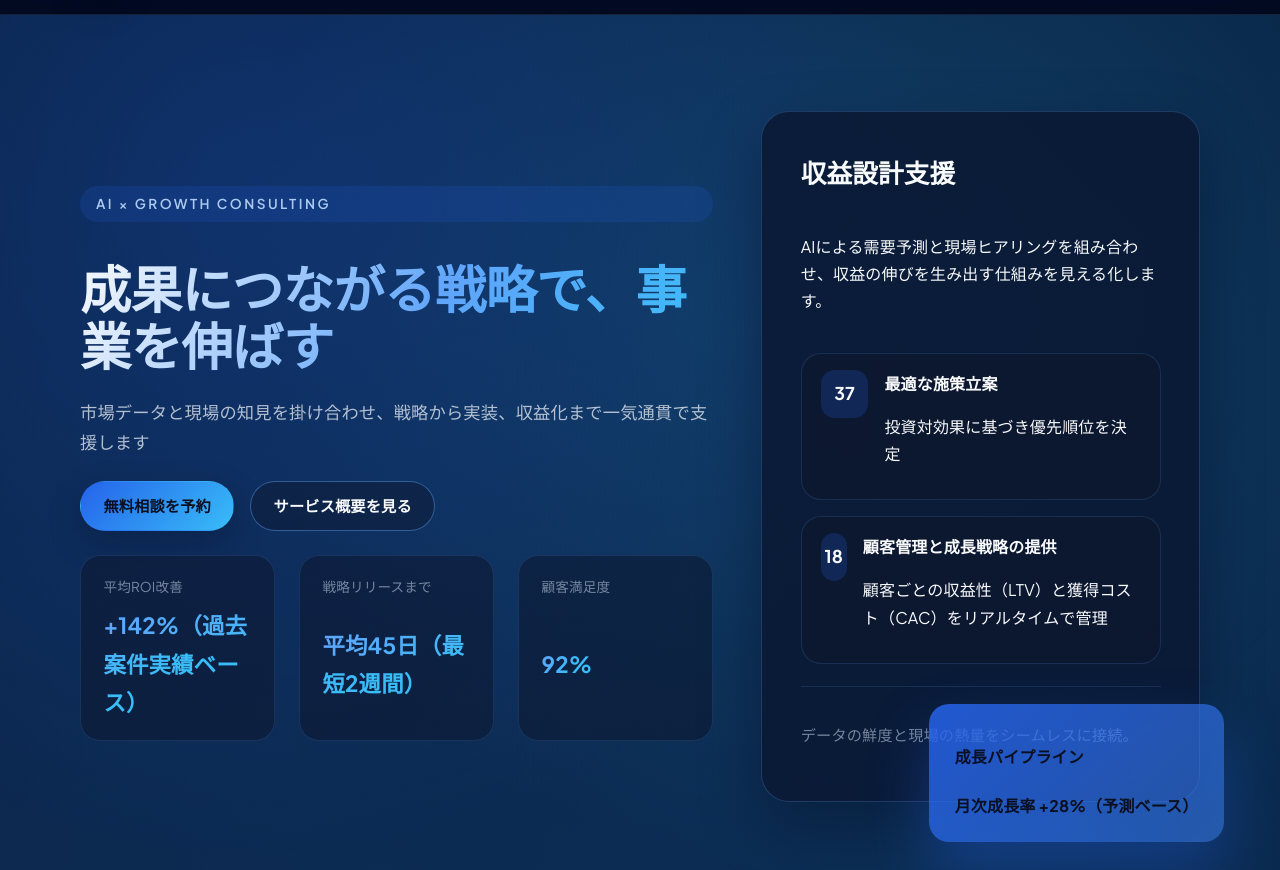
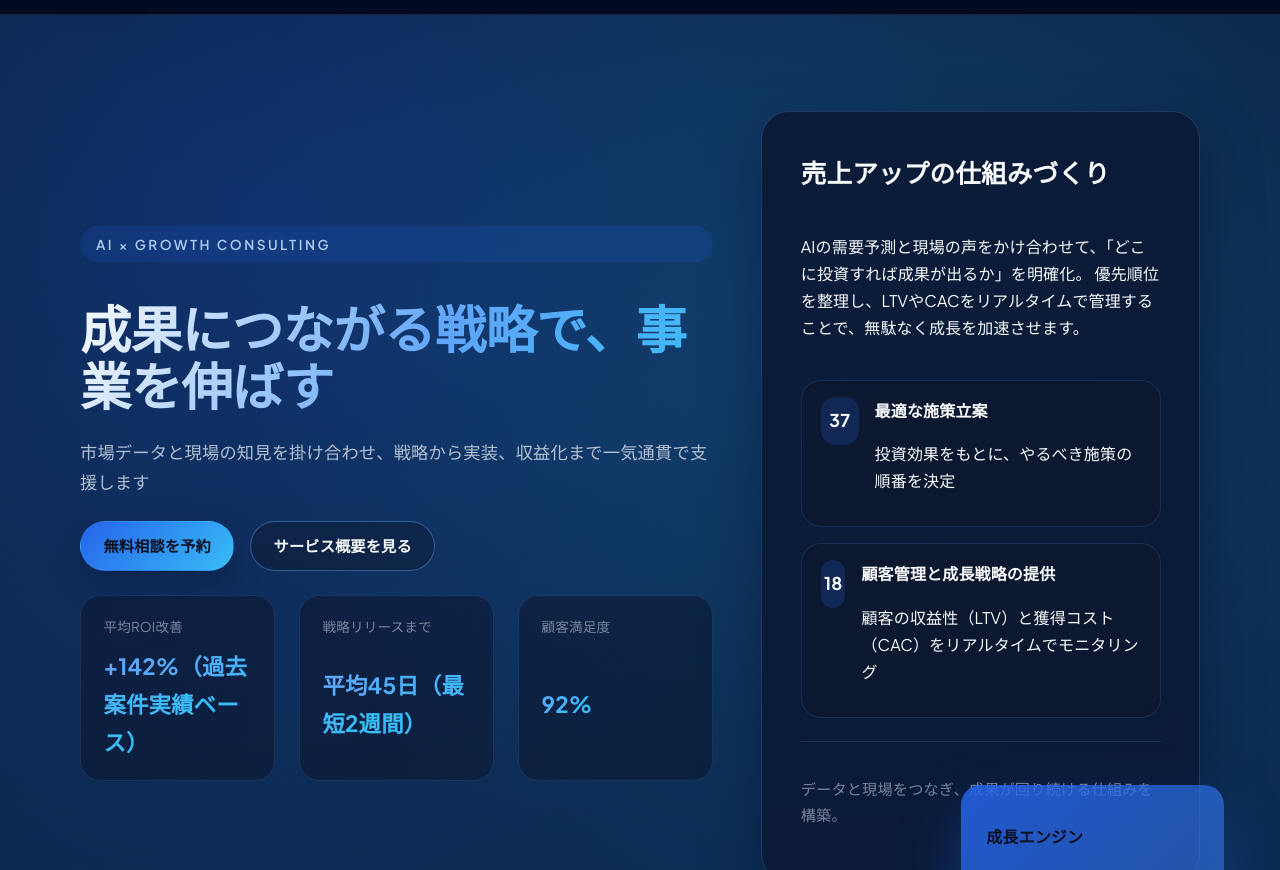
Before and after one commit to lifegame-inc/lifegame-site, a plain HTML site: page index.html in a window 1280 px wide. Shown: the part 71-941 px from the top of the page. Drawn offline with Linux system fonts and the light colour scheme.

Commit message:
Add files via upload

```diff
--- a/index.html
+++ b/index.html
@@ -1111,31 +1111,31 @@ main {
           </div>
           <div class="hero-visual">
             <div class="insight-card">
-              <h2>収益設計支援</h2>
-              <p>AIによる需要予測と現場ヒアリングを組み合わせ、収益の伸びを生み出す仕組みを見える化します。</p>
+              <h2>売上アップの仕組みづくり</h2>
+              <p>AIの需要予測と現場の声をかけ合わせて、「どこに投資すれば成果が出るか」を明確化。 優先順位を整理し、LTVやCACをリアルタイムで管理することで、無駄なく成長を加速させます。</p>
               <ul>
                 <li>
                   <span>37</span>
                   <div>
                     <strong>最適な施策立案</strong>
-                    <p>投資対効果に基づき優先順位を決定</p>
+                    <p>投資効果をもとに、やるべき施策の順番を決定</p>
                   </div>
                 </li>
                 <li>
                   <span>18</span>
                   <div>
                     <strong>顧客管理と成長戦略の提供</strong>
-                    <p>顧客ごとの収益性（LTV）と獲得コスト（CAC）をリアルタイムで管理</p>
+                    <p>顧客の収益性（LTV）と獲得コスト（CAC）をリアルタイムでモニタリング</p>
                   </div>
                 </li>
               </ul>
               <footer>
-                <p>データの鮮度と現場の熱量をシームレスに接続。</p>
+                <p>データと現場をつなぎ、成果が回り続ける仕組みを構築。</p>
               </footer>
             </div>
             <div class="floating-card">
-              <p>成長パイプライン</p>
-              <strong>月次成長率 +28%（予測ベース）</strong>
+              <p>成長エンジン</p>
+              <strong>月次成長率 +28%（予測値）</strong>
             </div>
           </div>
         </div>
```
